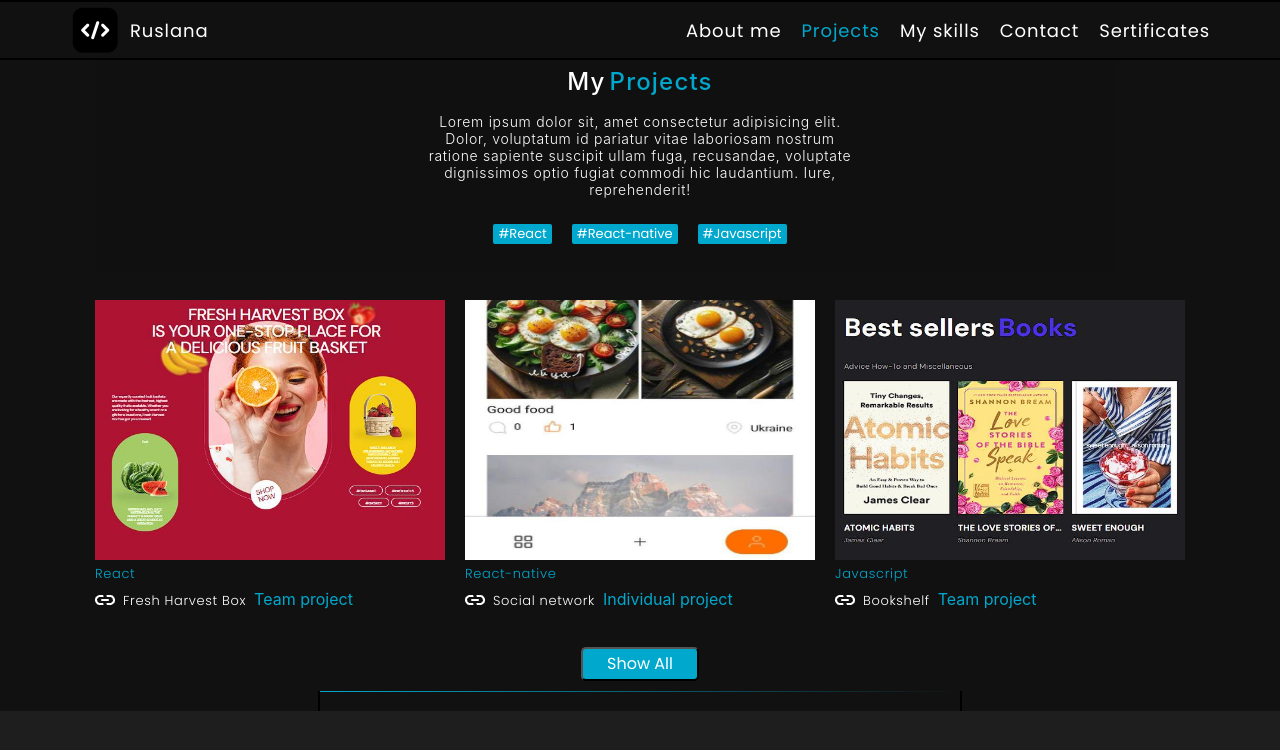
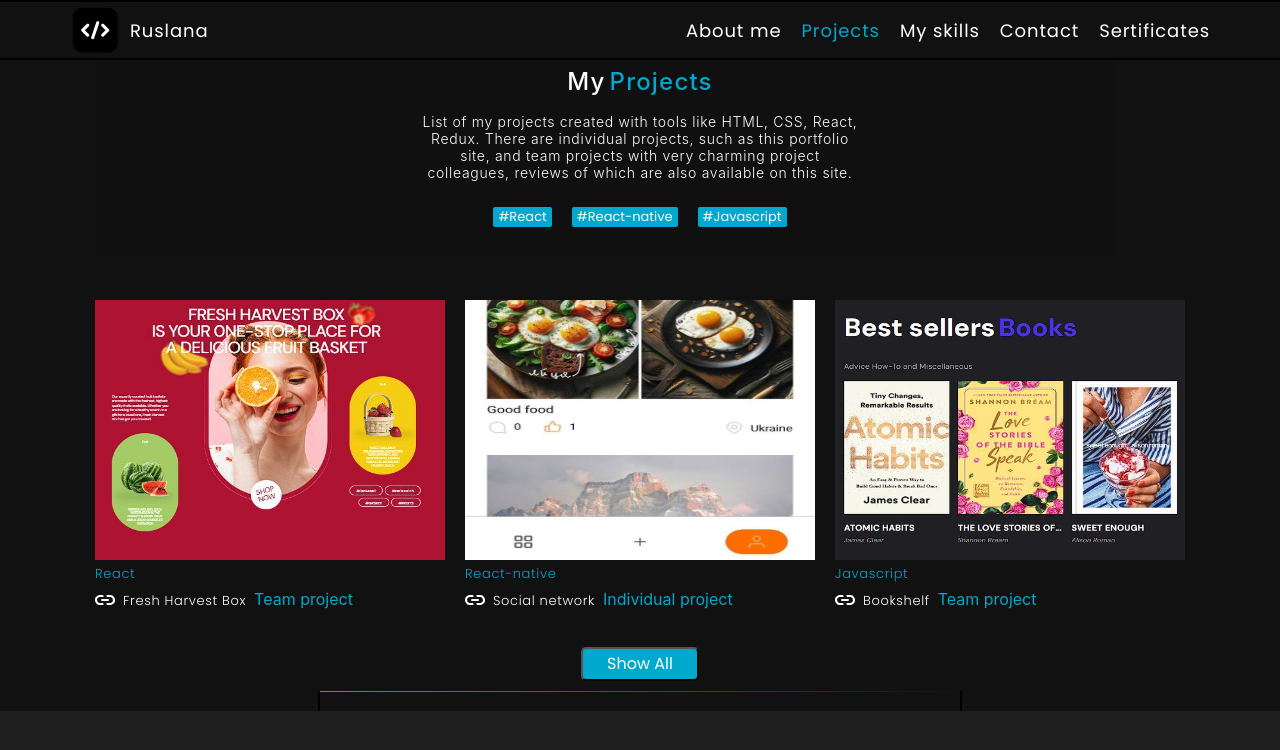
Before and after one commit to Ruwiseturtle/myportfolio, a React (Create React App) app: page /#/MyProjects in a window 1280 px wide. Shown: the top 750 px of the page. Built offline with nearby package versions, Linux system fonts and the light colour scheme.

Commit message:
text projects

```diff
--- a/src/pages/Projectspage/Projectspage.jsx
+++ b/src/pages/Projectspage/Projectspage.jsx
@@ -34,10 +34,10 @@ const Projectspage = () => {
           </div>
 
           <p className="myprojects-text-aboutprojects">
-            Lorem ipsum dolor sit, amet consectetur adipisicing elit. Dolor,
-            voluptatum id pariatur vitae laboriosam nostrum ratione sapiente
-            suscipit ullam fuga, recusandae, voluptate dignissimos optio fugiat
-            commodi hic laudantium. Iure, reprehenderit!
+            List of my projects created with tools like HTML, CSS, React, Redux.
+            There are individual projects, such as this portfolio site,
+            and team projects with very charming project colleagues, reviews of
+            which are also available on this site.
           </p>
 
           <div className="filter-box">
```
